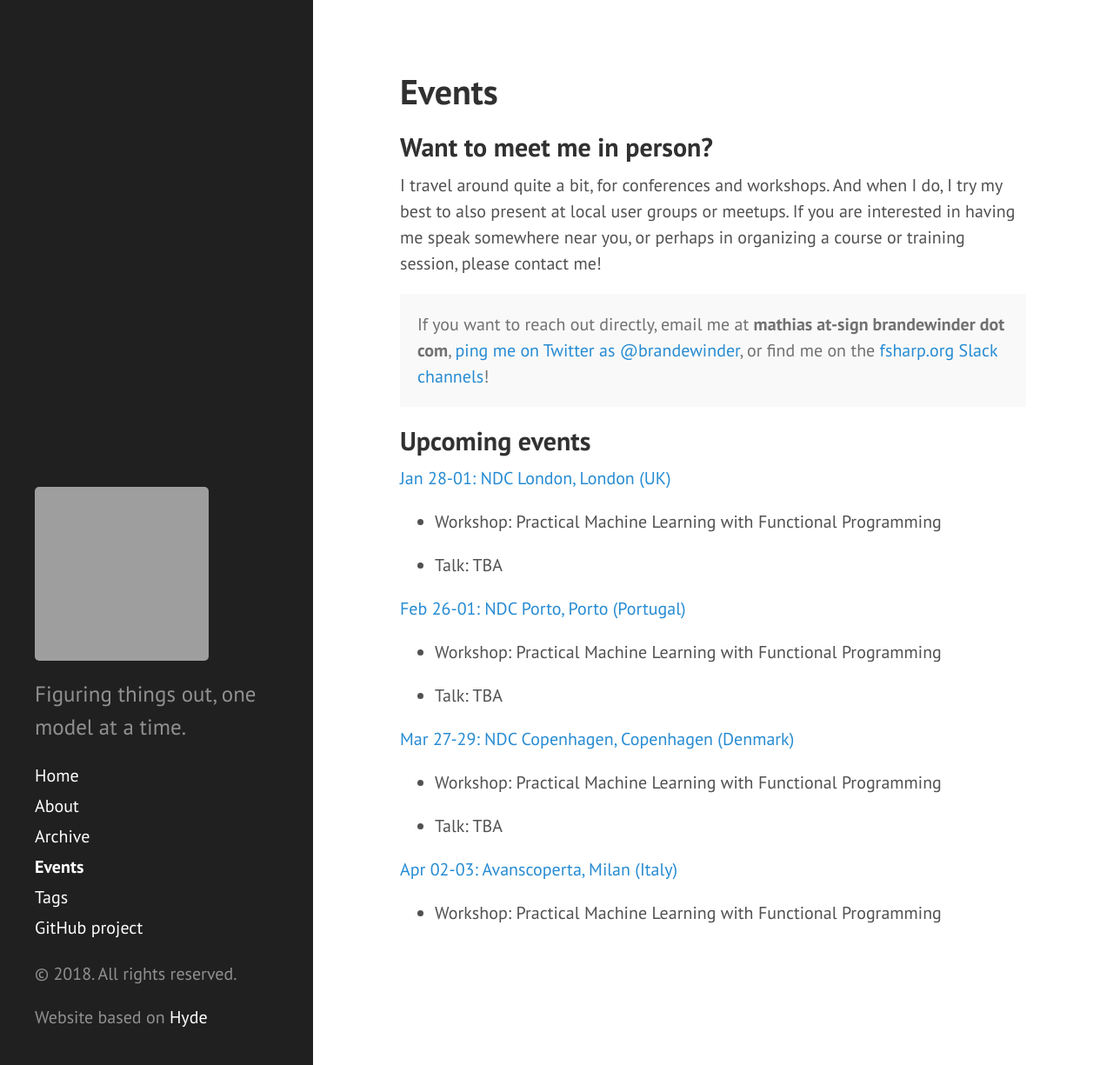
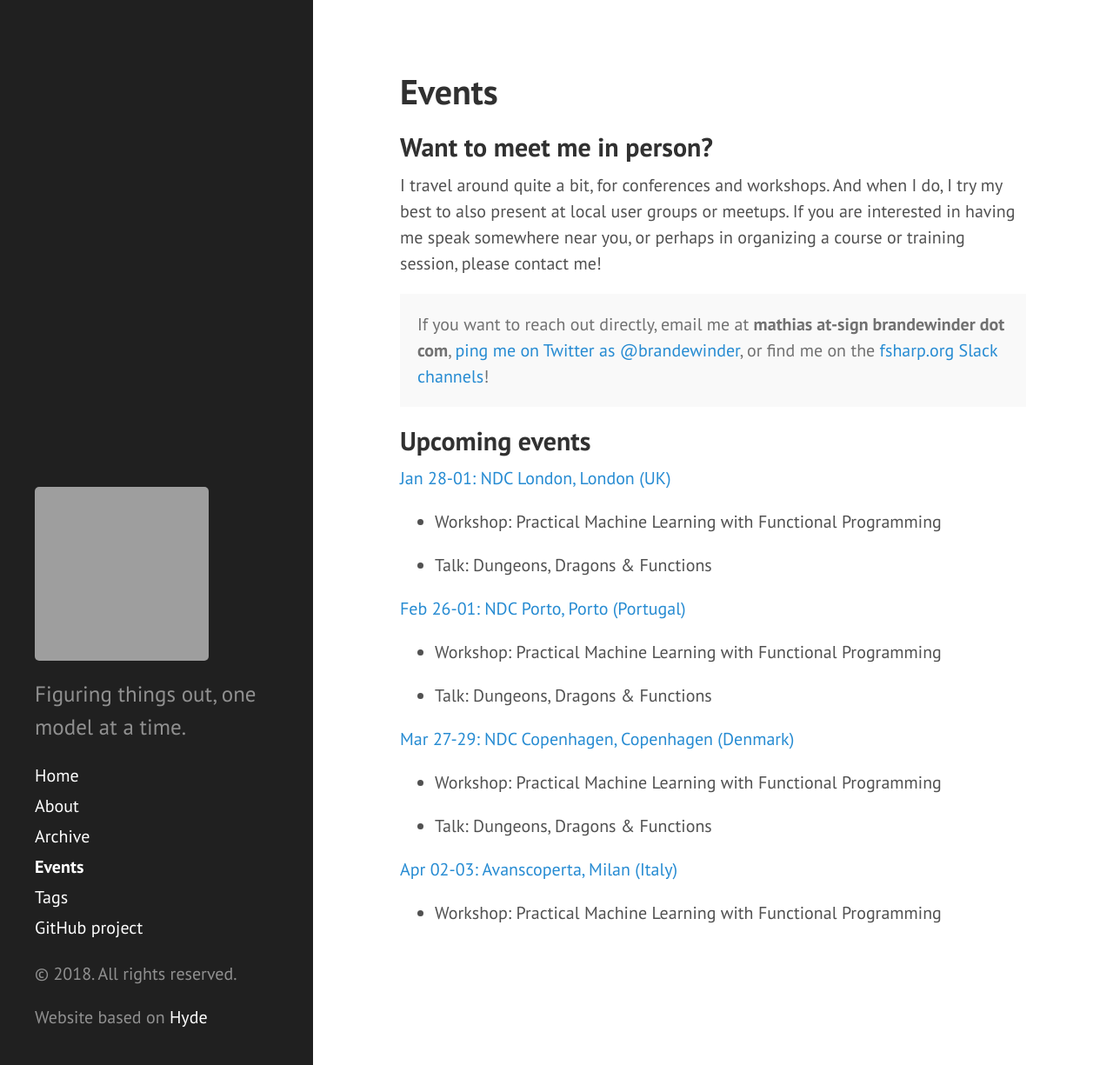
Before and after one commit to mathias-brandewinder/mathias-brandewinder.github.io, a Jekyll site: the page built from events.md, in a window 1280 px wide and 1225 px high. Shown: the whole window at 87% size. Built offline with Jekyll 4.4.1, drawn with Linux system fonts in a browser that asks for light colours; comment, search, counter and statistics services are not loaded; grey boxes are pictures that could not be loaded.

Commit message:
Update events.json
Added D&D talk

```diff
--- a/_data/events.json
+++ b/_data/events.json
@@ -28,7 +28,7 @@
                     "description":"Workshop: Practical Machine Learning with Functional Programming"
                 },
                 {
-                    "description":"Talk: TBA"
+                    "description":"Talk: Dungeons, Dragons & Functions"
                 }
             ]
         },
@@ -45,7 +45,7 @@
                     "description":"Workshop: Practical Machine Learning with Functional Programming"
                 },
                 {
-                    "description":"Talk: TBA"
+                    "description":"Talk: Dungeons, Dragons & Functions"
                 }
             ]
         },
@@ -62,7 +62,7 @@
                     "description":"Workshop: Practical Machine Learning with Functional Programming"
                 },
                 {
-                    "description":"Talk: TBA"
+                    "description":"Talk: Dungeons, Dragons & Functions"
                 }
             ]
         },
```
